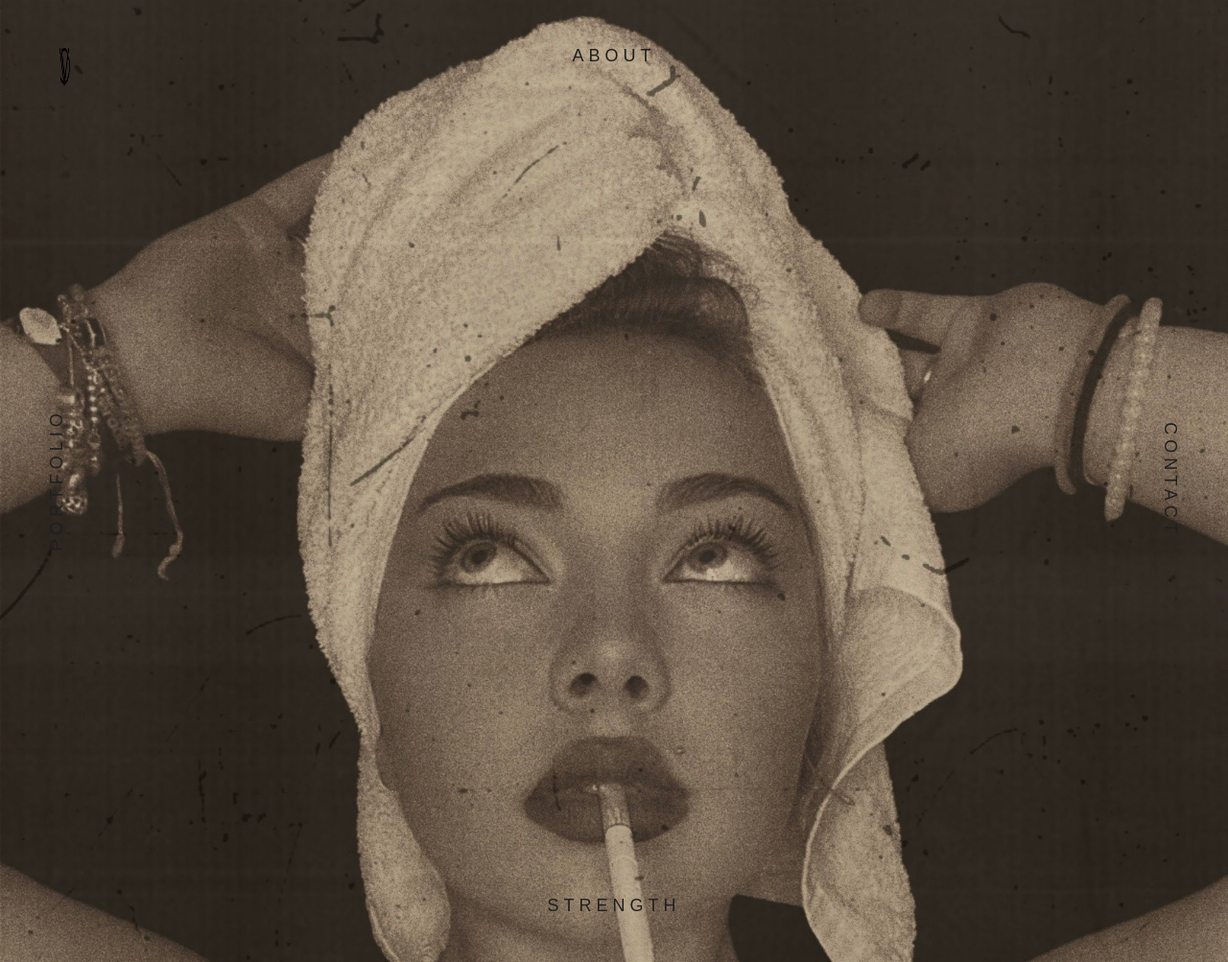
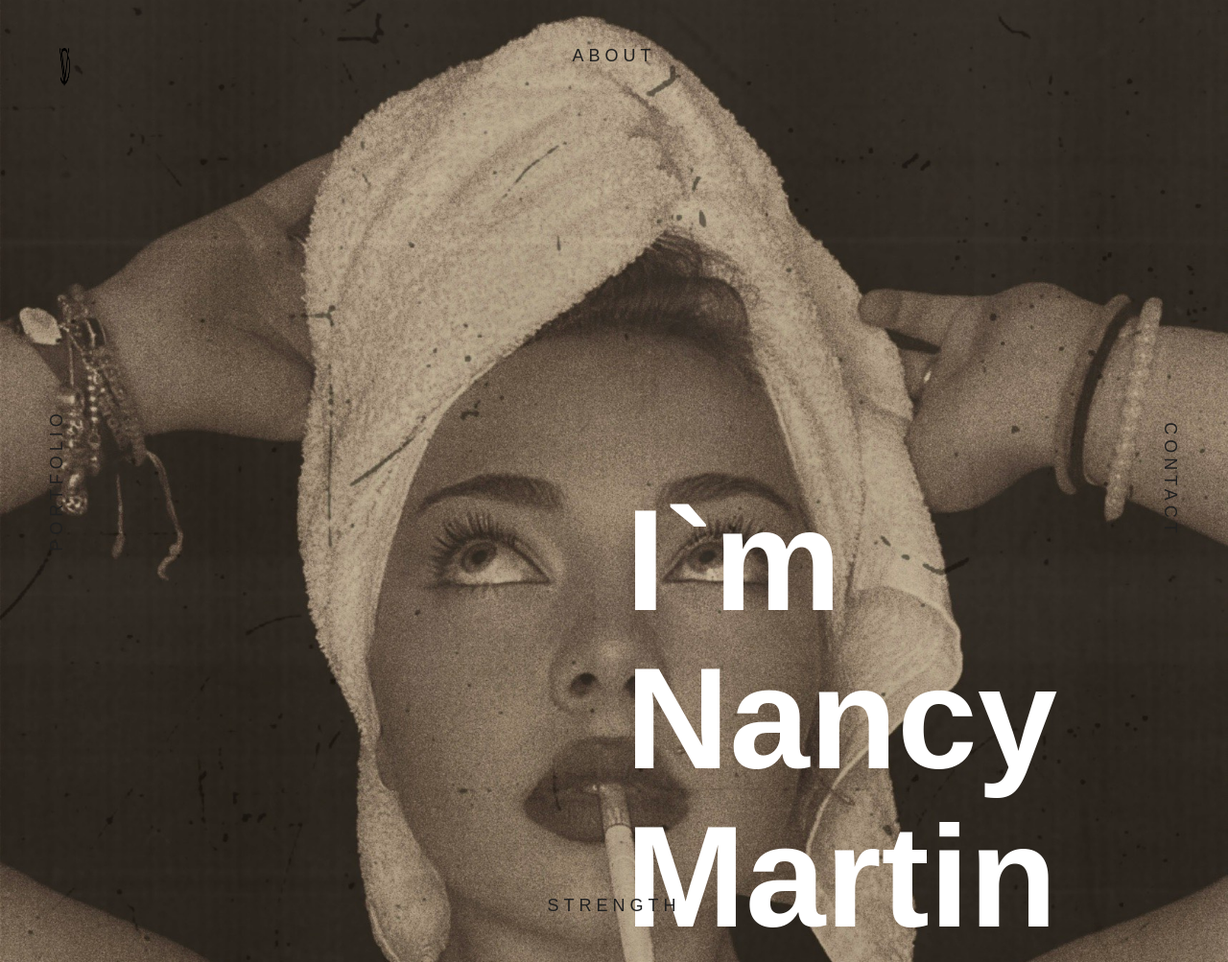
Before and after one commit to gretamune/gretamune.github.io, a PHP site: page / in a window 1280 px wide. Shown: the whole page at 96% size. Run offline with PHP 8.4, Linux system fonts and the light colour scheme; grey boxes labelled with a size stand in for pictures from a placeholder-image service; some libraries are stand-ins or nearby versions; some web fonts are replaced.

Commit message:
template n. 2: replace bg

```diff
--- a/css/style.css
+++ b/css/style.css
@@ -202,7 +202,7 @@ input:focus, textarea:focus, select:focus, button:focus {
 	color: #ffffff;
 	font-weight:bold;
 	-webkit-background-clip: text;
-	-webkit-text-fill-color: transparent;
+	/*-webkit-text-fill-color: transparent;*/
     background-size: cover;
 }
 .prt_logo_wrapper img{
```
